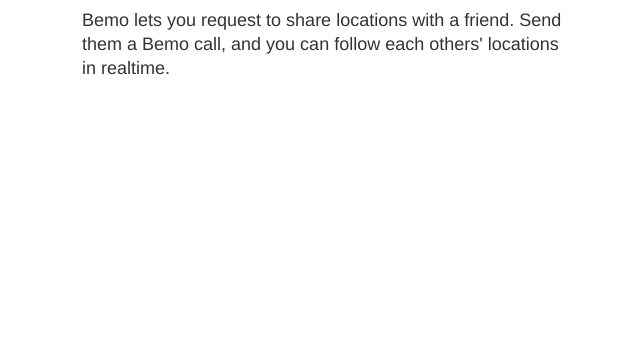
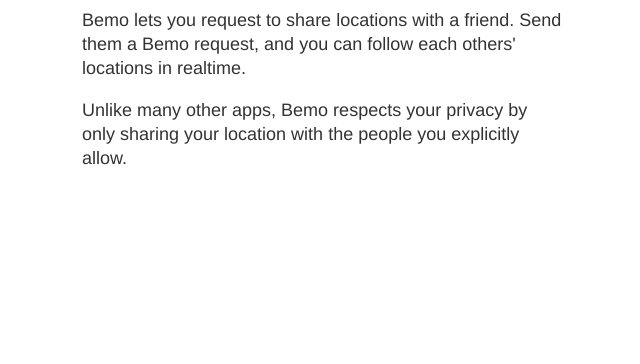
Before and after one commit to dskang/bemo-web, a Flask app: page / in a window 1280 px wide. Shown: the part 803-1167 px from the top of the page, without its empty margins (78-718 px from the left). Run offline with Flask 2, Linux system fonts and the light colour scheme; parts of the project's set-up code (start-up, migrations or seed data) failed here and were passed over; some libraries are stand-ins or nearby versions.

Commit message:
Update description

```diff
--- a/templates/index.html
+++ b/templates/index.html
@@ -66,8 +66,12 @@
             Stop calling and texting people and trying to figure out where they are.
             </p>
             <p>
-            Bemo lets you request to share locations with a friend. Send them a Bemo call,
-            and you can follow each others' locations in realtime.
+            Bemo lets you request to share locations with a
+            friend. Send them a Bemo request, and you can
+            follow each others' locations in realtime.
+            </p>
+            <p>
+            Unlike many other apps, Bemo respects your privacy by only sharing your location with the people you explicitly allow.
             </p>
           </div>
 
```
